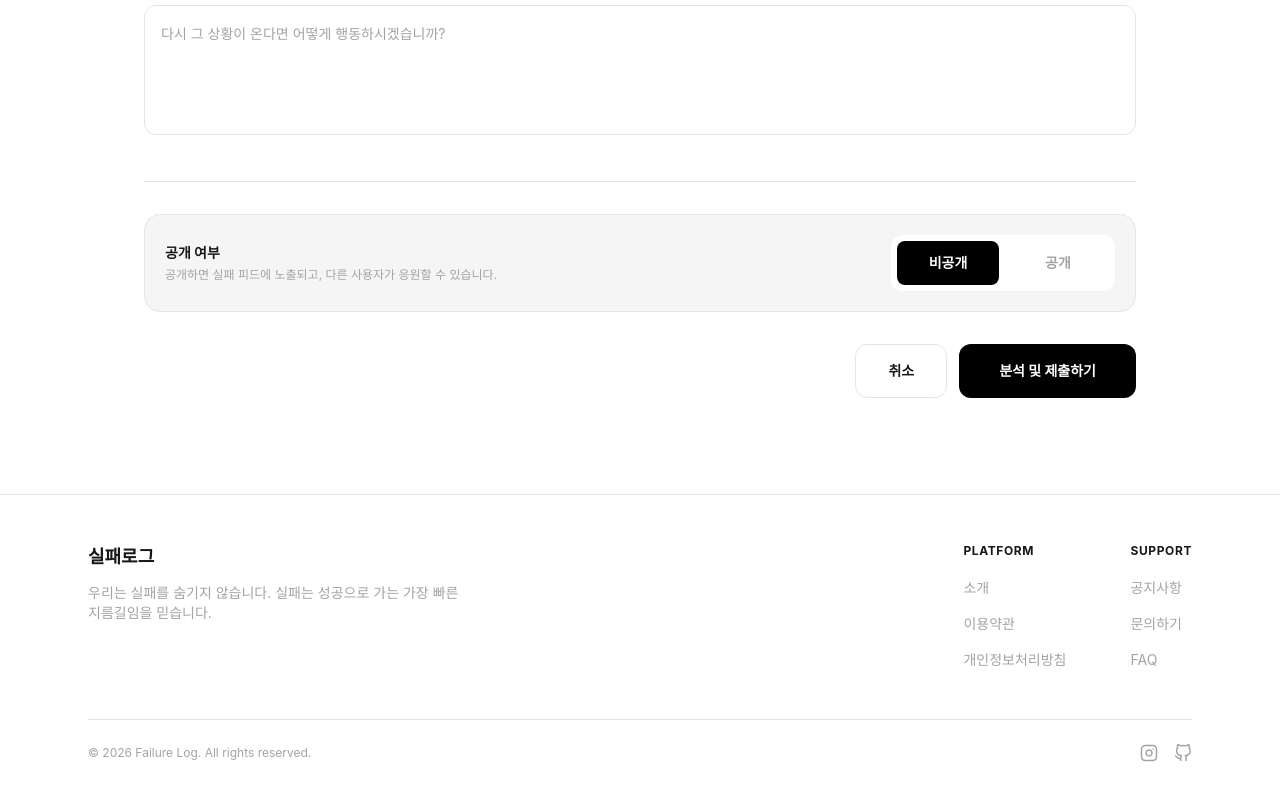
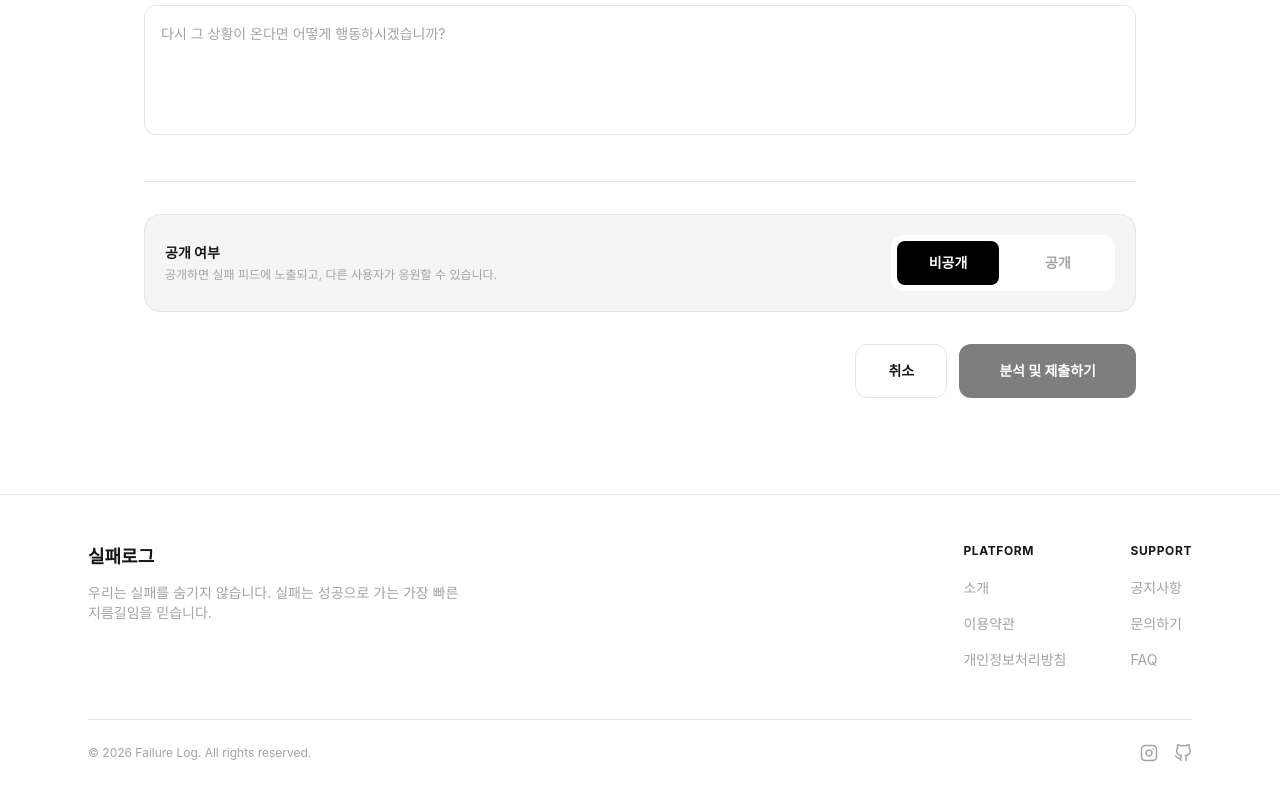
Before and after one commit to skhuthon-5-team/frontend, a React app: page /record in a window 1280 px wide. Shown: the part 960-1760 px from the top of the page. Built offline with nearby package versions, Linux system fonts and the light colour scheme; the HTML template or start-up script is replaced by a standard one.

Commit message:
refactor: 필수항목 미작성 시 버튼 안 눌리도록 수정 (#19)

```diff
--- a/src/pages/RecordCreatePage.jsx
+++ b/src/pages/RecordCreatePage.jsx
@@ -185,6 +185,7 @@ export default function RecordCreatePage() {
             <Button
               variant="primary"
               className="rounded-xl px-10 py-4"
+              disabled={!canSubmit}
               onClick={handleSubmit}
             >
               분석 및 제출하기
```
